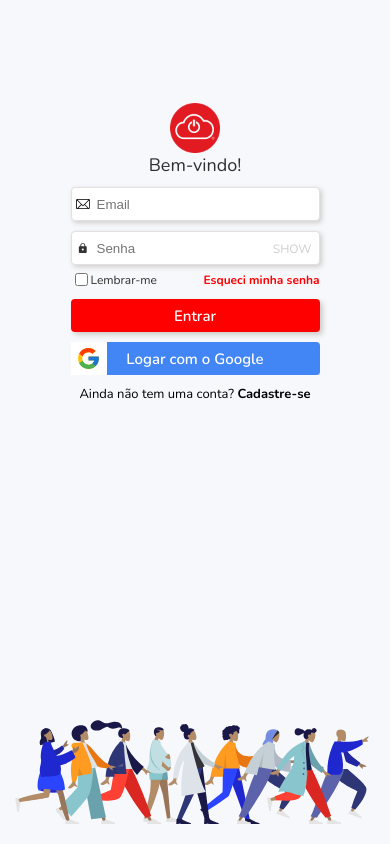
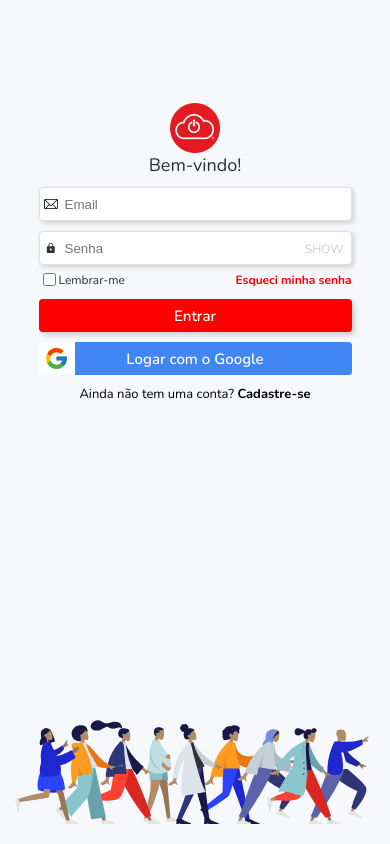
Before and after one commit to iagovtr/claranet-challenge, a Vue app: page /#/login in a window 390 px wide. Built offline with nearby package versions, Linux system fonts and the light colour scheme.

Commit message:
Teste responsividade

```diff
--- a/src/assets/pages/login.scss
+++ b/src/assets/pages/login.scss
@@ -72,6 +72,7 @@
 
     &__input {
         height: 32px;
+        width: 241px;
         border: 1px solid #e4e0e0;
         border-radius: 4px;
         outline: none;
```
